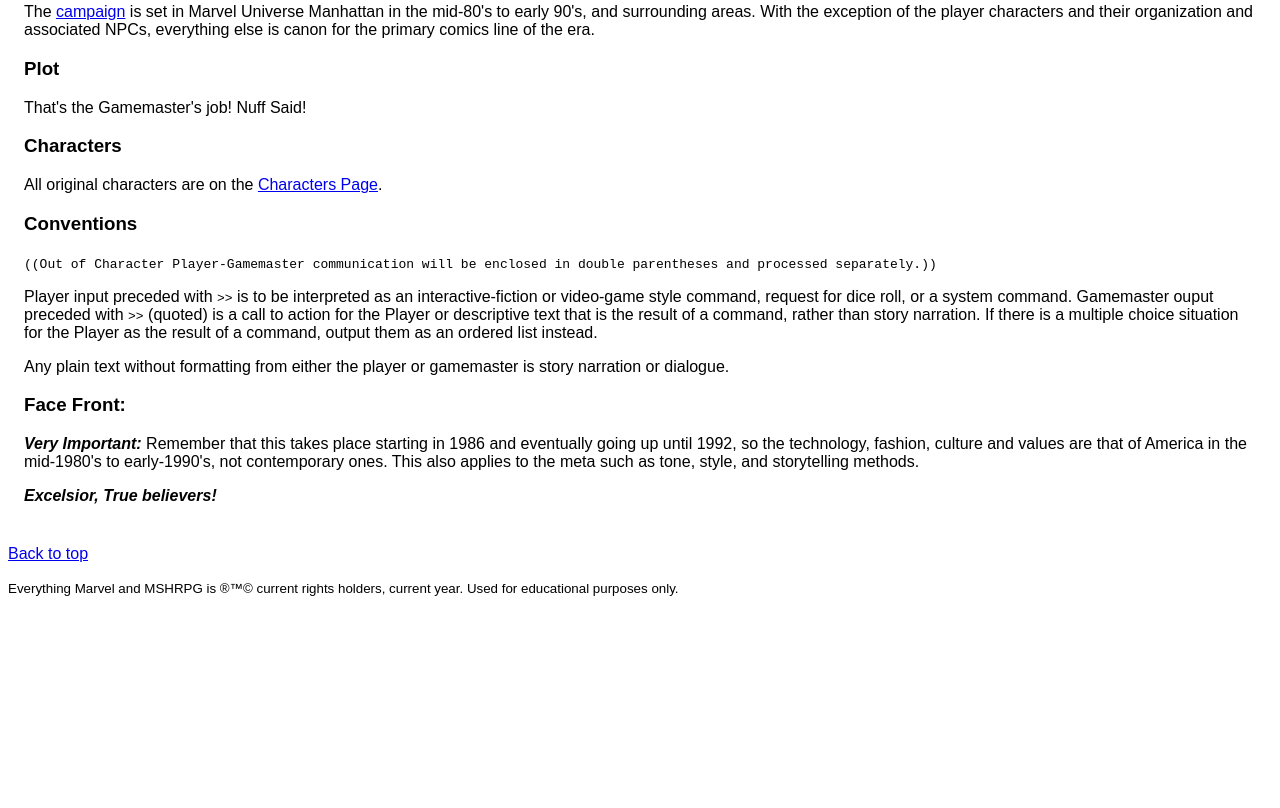
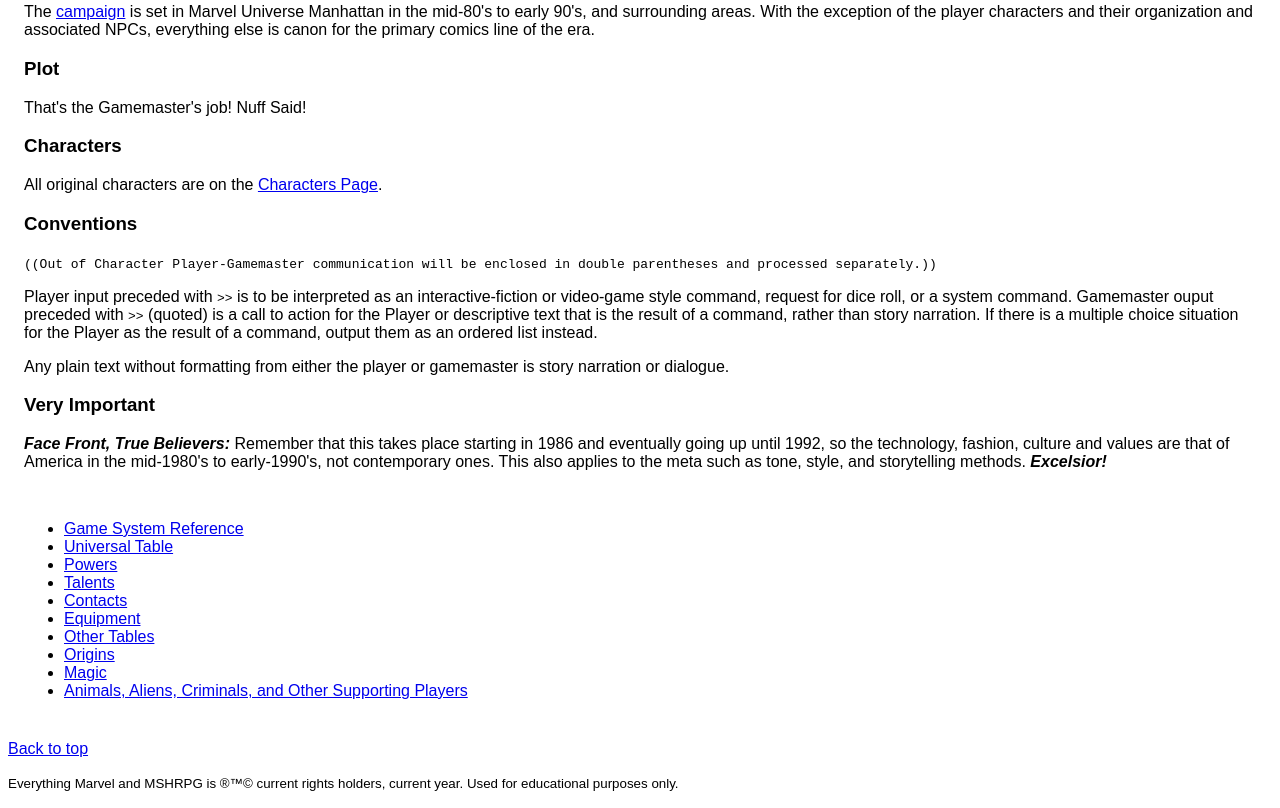
Before and after one commit to FASERIP/campaign, a plain HTML site: page index.html in a window 1280 px wide. Shown: the part 1082-1890 px from the top of the page. Before the commit the page ends 1695 px from the top, so only its background shows below. Drawn offline with Linux system fonts and the light colour scheme.

Commit message:
rearrangement

```diff
--- a/index.html
+++ b/index.html
@@ -166,17 +166,32 @@
         <p>
             Any plain text without formatting from either the player or gamemaster is story narration or dialogue.
         </p>
-        <h3 id="face_front">Face Front:</h3>
+        <h3 id="very_important">Very Important</h3>
         <p>
-            <strong><em>Very Important:</em></strong> Remember that this takes place starting in 1986 and eventually
+            <strong><em>Face Front, True Believers:</em></strong> Remember that this takes place starting in 1986 and eventually
             going up until 1992, so the technology, fashion, culture and values are that of America in the mid-1980's to
             early-1990's, not contemporary ones. This also applies to the meta such as tone, style, and storytelling
-            methods.
-        </p>
-        <p>
-            <strong><em>Excelsior, True believers!</em></strong>
+            methods. <strong><em>Excelsior!</em></strong>
         </p>
     </main>
+    <aside>
+        <nav>
+            <ul>
+                <li><a href="/system/index.html">Game System Reference</a></li>
+                <li><a href="/system/universal_table.html">Universal Table</a></li>
+                <li><a href="/system/powers.html">Powers</a></li>
+                <li><a href="/system/talents.html">Talents</a></li>
+                <li><a href="/system/contacts.html">Contacts</a></li>
+                <li><a href="/system/equipment.html">Equipment</a></li>
+                <li><a href="/system/tables.html">Other Tables</a></li>
+                <li><a href="/system/origins.html">Origins</a></li>
+                <li><a href="/system/magic.html">Magic</a></li>
+                <li>
+                    <a href="/system/supporting_cast.html">Animals, Aliens, Criminals, and Other Supporting Players</a>
+                </li>
+            </ul>
+        </nav>
+    </aside>
     <footer>
         <p>
             <a href="#top">Back to top</a>
```
